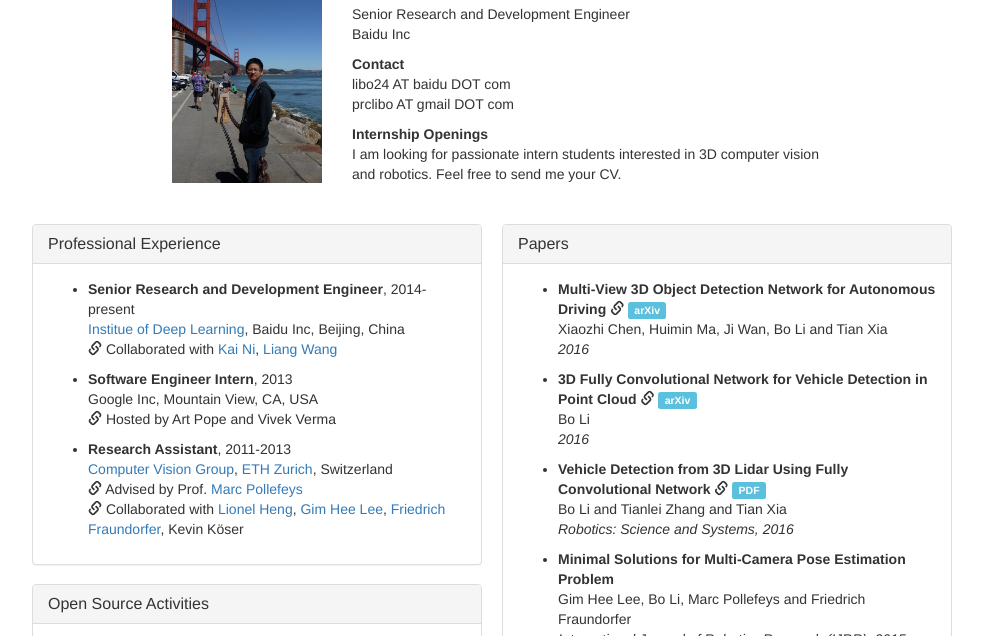
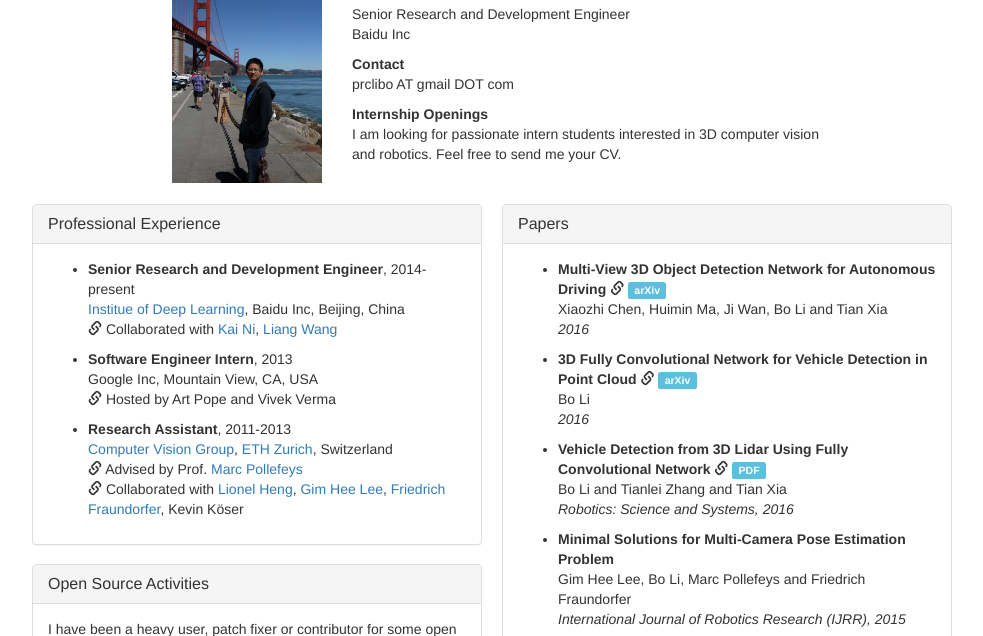
Before and after one commit to prclibo/prclibo.github.io, a plain HTML site: page index.html in a window 1280 px wide. Shown: the part 101-737 px from the top of the page, without its empty margins (148-1131 px from the left). Drawn offline with nearby package versions, Linux system fonts and the light colour scheme.

Commit message:
job change

```diff
--- a/index.html
+++ b/index.html
@@ -60,8 +60,6 @@ $('.grid').masonry({
                             </p>
                             <strong>Contact</strong>
                             <p>
-                                libo24 AT baidu DOT com
-                                <br/>
                                 prclibo AT gmail DOT com
                             </p>
                             <strong>Internship Openings</strong>
```
